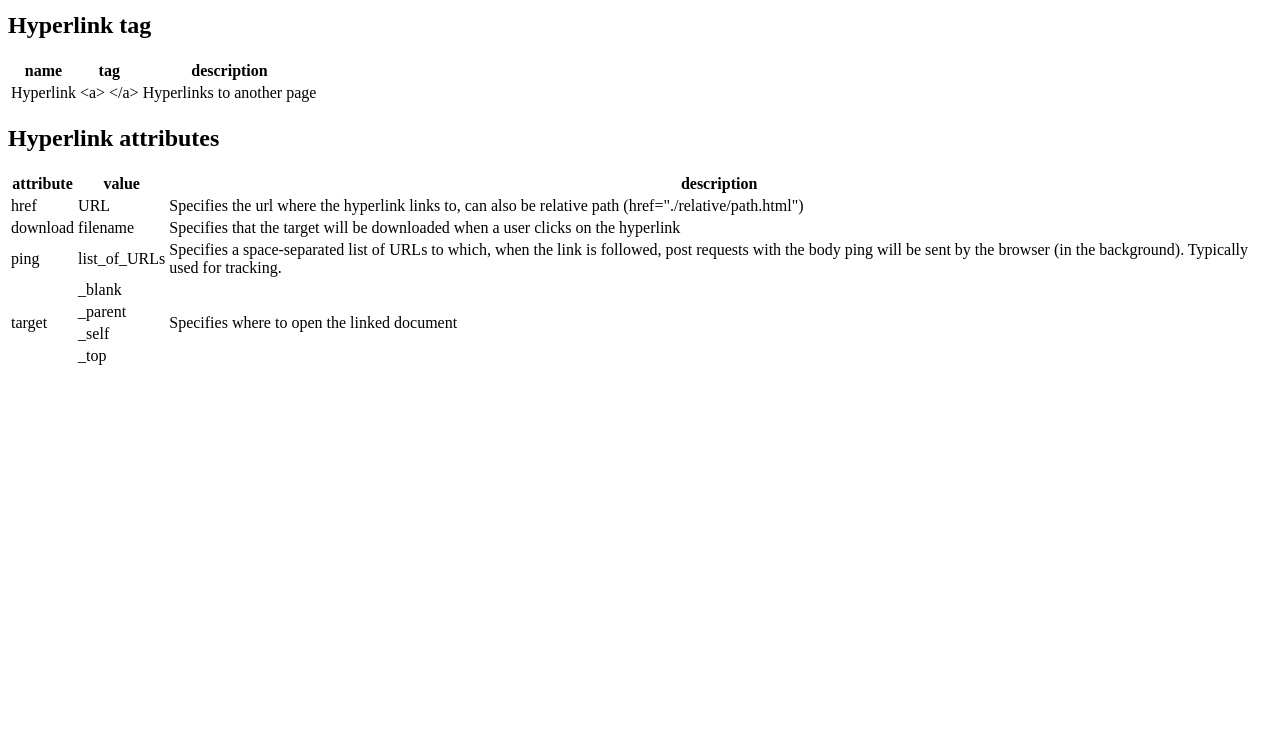
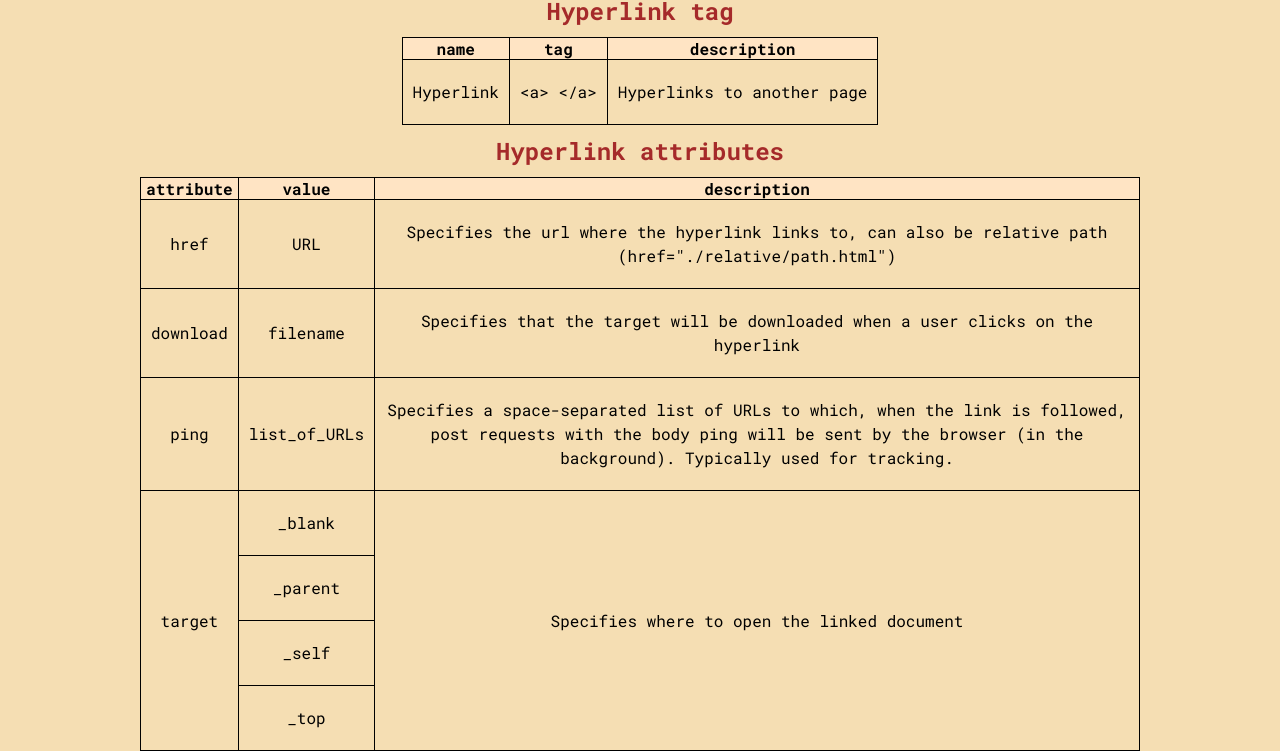
Before and after one commit to poechlauerbe/fullstack, a plain HTML site: page html-css-cheatsheet/index.html in a window 1280 px wide. Shown: the part 68-819 px from the top of the page. Drawn offline with Linux system fonts and the light colour scheme.

Commit message:
finished html-css cheatsheet

```diff
--- a/html-css-cheatsheet/index.html
+++ b/html-css-cheatsheet/index.html
@@ -4,8 +4,13 @@
 	<meta charset="UTF-8">
 	<meta name="viewport" content="width=device-width, initial-scale=1.0">
 	<title></title>
+	<link href="./styles.css" rel="stylesheet">
+	<link rel="preconnect" href="https://fonts.googleapis.com">
+	<link rel="preconnect" href="https://fonts.gstatic.com" crossorigin>
+	<link href="https://fonts.googleapis.com/css2?family=Roboto+Mono:ital,wght@0,100..700;1,100..700&display=swap" rel="stylesheet">
 </head>
 <body>
+	<main>
 		<h1>Hyperlink elements &lt;a&gt;</h1>
 		<h2>Hyperlink tag</h2>
 		<table>
@@ -23,6 +28,7 @@
 			</tbody>
 		</table>
 		<h2>Hyperlink attributes</h2>
+		<p></p>
 		<table>
 			<thead>
 				<th>attribute</th>
@@ -61,5 +67,6 @@
 				</tr>
 			</tbody>
 		</table>
+	</main>
 </body>
 </html>
--- a/html-css-cheatsheet/styles.css
+++ b/html-css-cheatsheet/styles.css
@@ -0,0 +1,43 @@
+* {
+	margin: 0;
+	padding: 0;
+}
+
+body {
+	font-family: "Roboto Mono", serif;
+	text-align: center;
+	background-color: wheat;
+}
+
+main {
+	max-width: 1000px;
+	margin: auto;
+}
+
+h1 {
+	color:rgb(165, 42, 42);
+	margin: 10px;
+}
+
+h2 {
+	color:brown;
+	margin: 10px;
+}
+
+table {
+	width: 760;
+	border: 1px solid black;
+	border-collapse: collapse;
+	margin: auto;
+}
+
+td {
+	line-height: 1.5;
+	padding: 20px 10px;
+	border: 1px solid black;
+}
+
+th {
+	border: 1px solid black;
+	background-color: bisque;
+}
```
Lines whose indentation alone changed are shown as unchanged.
